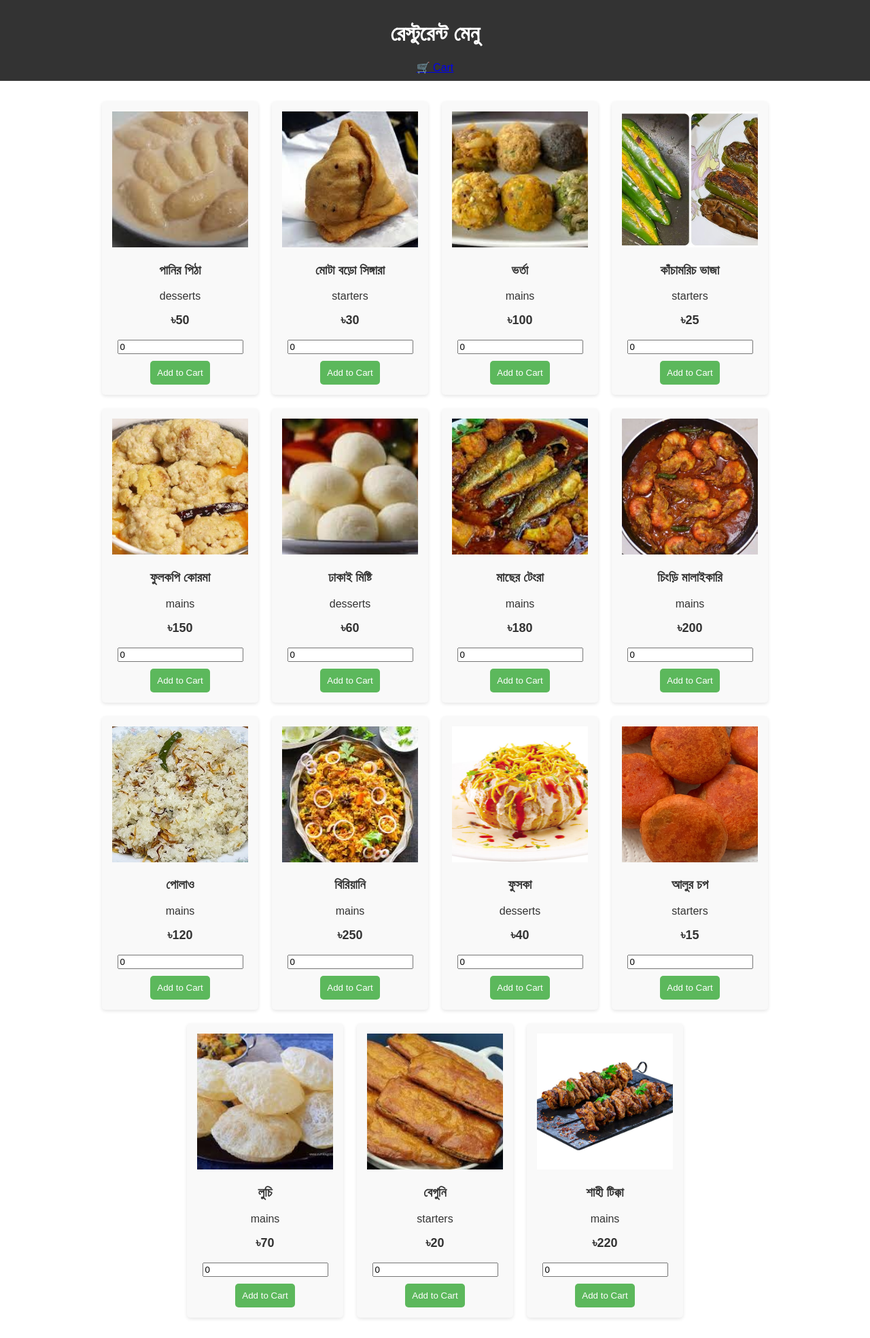
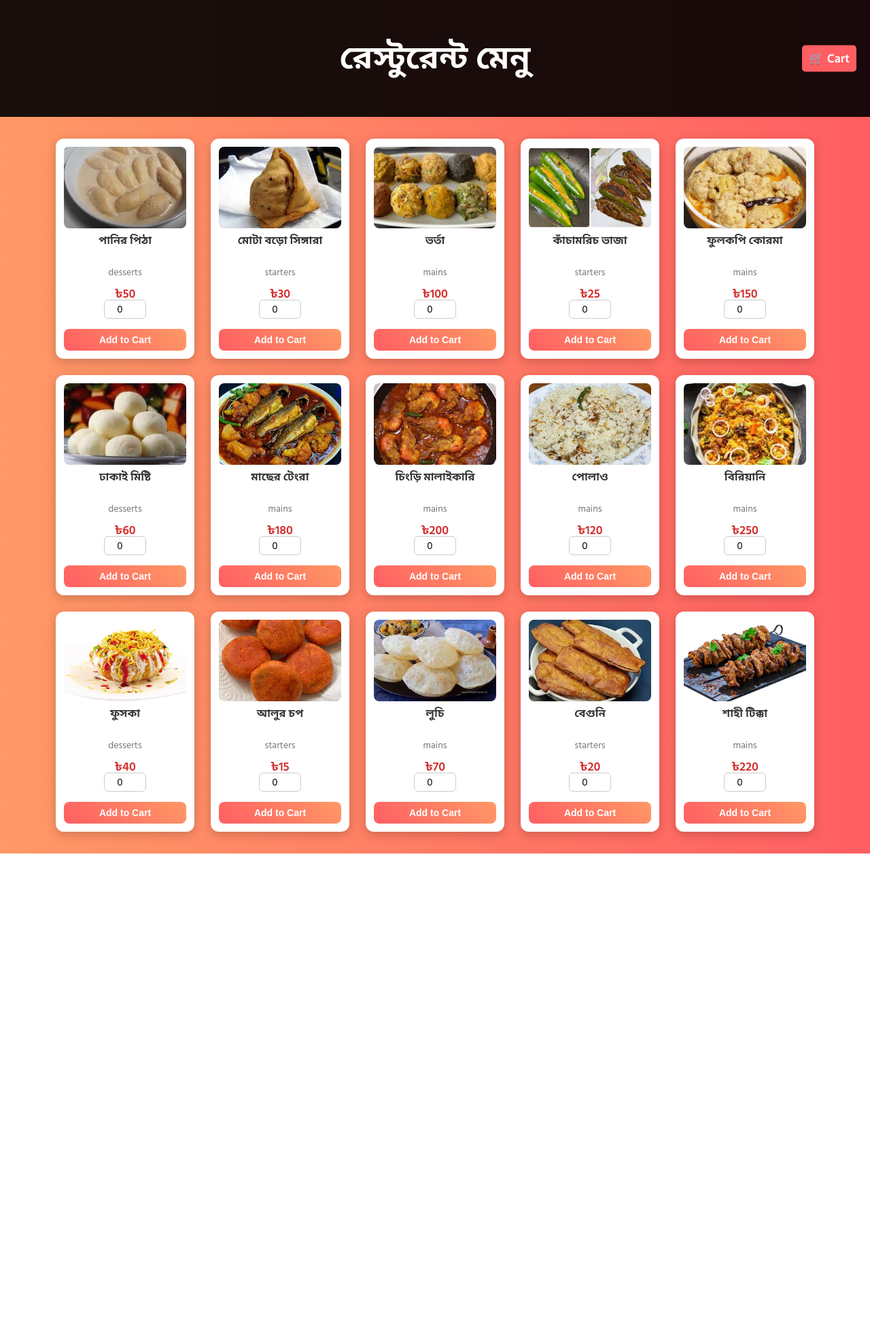
Before and after one commit to mdtanvirbd/Manue-card, a PHP site: page / in a window 1280 px wide. Shown: the whole page at 68% size. After the commit the page ends 1256 px from the top, so only its background shows below. Run offline with PHP 8.4, Linux system fonts and the light colour scheme.

Commit message:
Added files

```diff
--- a/cart.js
+++ b/cart.js
@@ -4,6 +4,10 @@ function calculateCartTotal() {
     cart.forEach(item => {
         total += item.price * item.quantity;  // Calculate price * quantity
     });
+
+    // Store total in localStorage for the payment page
+    localStorage.setItem('totalAmount', total);
+
     return total;
 }
 
--- a/style.css
+++ b/style.css
@@ -1,74 +1,147 @@
+/* Import Bengali Font */
+@import url('https://fonts.googleapis.com/css2?family=Hind+Siliguri:wght@400;600&family=Noto+Sans+Bengali:wght@400;700&display=swap');
+
 /* General body styling */
 body {
-    font-family: Arial, sans-serif;
-    background-color: #f4f4f4; /* Light gray background */
-    color: #333; /* Dark text color */
+    font-family: 'Hind Siliguri', 'Noto Sans Bengali', sans-serif;
+    background: linear-gradient(to right, #ff9966, #ff5e62);
+    color: #333;
     margin: 0;
     padding: 0;
 }
 
-/* Navbar or header */
+/* Header */
 header {
-    background-color: #333; /* Dark background for header */
-    color: #fff; /* White text */
-    padding: 10px;
+    background: rgba(0, 0, 0, 0.9);
+    color: #fff;
+    padding: 15px 0;
     text-align: center;
+    font-size: 24px;
+    font-weight: bold;
+    position: relative;
 }
 
-/* Menu section */
+/* Cart link */
+.cart-link {
+    position: absolute;
+    right: 20px;
+    top: 50%;
+    transform: translateY(-50%);
+    color: white;
+    text-decoration: none;
+    font-size: 18px;
+    background: #ff5e62;
+    padding: 5px 10px;
+    border-radius: 5px;
+    transition: 0.3s ease;
+}
+
+.cart-link:hover {
+    background: #ff3b3f;
+}
+
+/* Menu container */
 .menu-items {
     display: flex;
     flex-wrap: wrap;
     justify-content: center;
     padding: 20px;
-    background-color: #fff; /* White background for menu items */
 }
 
-/* Individual menu item */
+/* Menu Item Card */
 .menu-item {
-    margin: 10px;
-    padding: 15px;
-    background-color: #f9f9f9; /* Light background for each item */
-    border-radius: 5px;
-    box-shadow: 0 2px 5px rgba(0, 0, 0, 0.1);
+    background: white;
+    border-radius: 12px;
+    padding: 12px;
+    width: 180px;
+    margin: 12px;
     text-align: center;
-    width: 200px;
+    box-shadow: 0 4px 15px rgba(0, 0, 0, 0.2);
+    transition: transform 0.3s ease, box-shadow 0.3s ease;
+
+    /* Flexbox for alignment */
+    display: flex;
+    flex-direction: column;
+    justify-content: space-between;
+    height: 300px; /* Uniform height */
 }
 
-/* Item image */
+/* Hover Animation */
+.menu-item:hover {
+    transform: scale(1.07);
+    box-shadow: 0 6px 20px rgba(0, 0, 0, 0.3);
+}
+
+/* Item Image */
 .menu-item img {
     width: 100%;
-    height: 200px; /* Set a fixed height for all images */
-    object-fit: cover; /* Ensure the image covers the area without distorting */
+    height: 120px;
+    object-fit: cover;
+    border-radius: 8px;
 }
 
+/* Name Styling */
+.menu-item h3 {
+    font-size: 16px;
+    margin: 5px 0;
+    height: 40px; /* Fixed height for alignment */
+    overflow: hidden;
+    color: #333;
+}
 
-/* Price and other details */
+/* Category Styling */
+.menu-item p {
+    font-size: 14px;
+    margin: 3px 0;
+    height: 20px;
+    color: #777;
+}
+
+/* Price Styling */
 .menu-item .price {
     font-size: 18px;
     font-weight: bold;
-    margin-top: 10px;
+    margin-top: 6px;
+    color: #d32f2f;
 }
 
-.menu-item button {
-    background-color: #5cb85c;
-    color: white;
-    padding: 10px;
-    border: none;
-    border-radius: 5px;
-    cursor: pointer;
-    margin-top: 10px;
+/* Quantity Input */
+.quantity input {
+    width: 50px;
+    padding: 5px;
+    text-align: center;
+    border: 1px solid #ccc;
+    border-radius: 6px;
+    font-size: 14px;
+    margin-bottom: 12px;
 }
 
-/* Hover effect for button */
+/* Button Styling */
+.menu-item button {
+    background: linear-gradient(45deg, #ff5e62, #ff9966);
+    color: white;
+    padding: 8px;
+    border: none;
+    border-radius: 8px;
+    font-size: 14px;
+    font-weight: bold;
+    cursor: pointer;
+    transition: all 0.3s ease;
+    margin-top: auto;
+}
+
+/* Button Hover */
 .menu-item button:hover {
-    background-color: #4cae4c;
+    background: linear-gradient(45deg, #ff3b3f, #ff7b50);
+    transform: scale(1.1);
 }
 
 /* Footer */
 footer {
     text-align: center;
-    background-color: #333;
+    background: rgba(0, 0, 0, 0.9);
     color: white;
-    padding: 10px;
+    padding: 12px;
+    margin-top: 15px;
+    font-size: 16px;
 }
```
Also changed, not shown: cart.html (+175 -10 lines), payment.html (+119 -10 lines), payment.js (+25 -12 lines).
